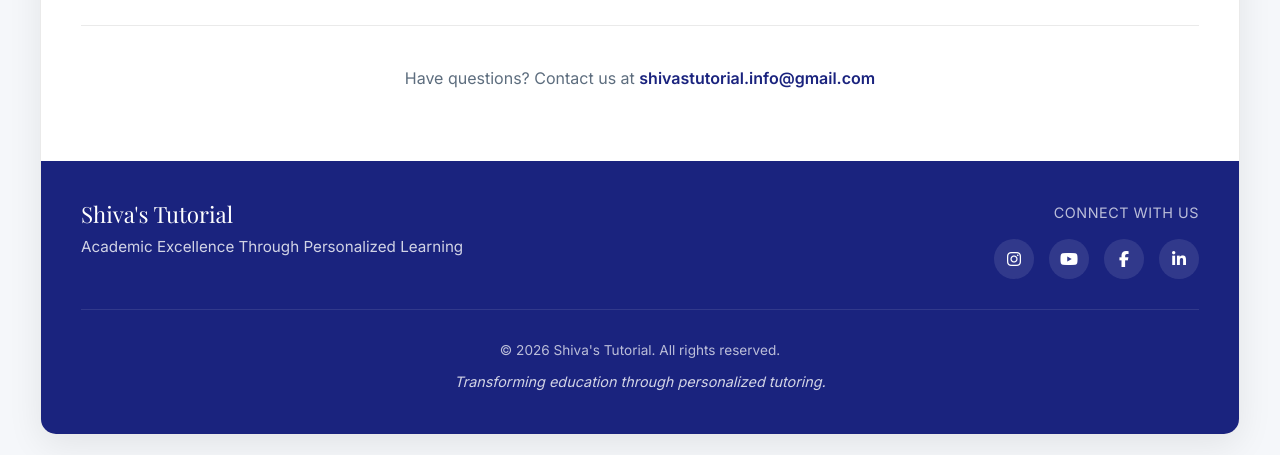
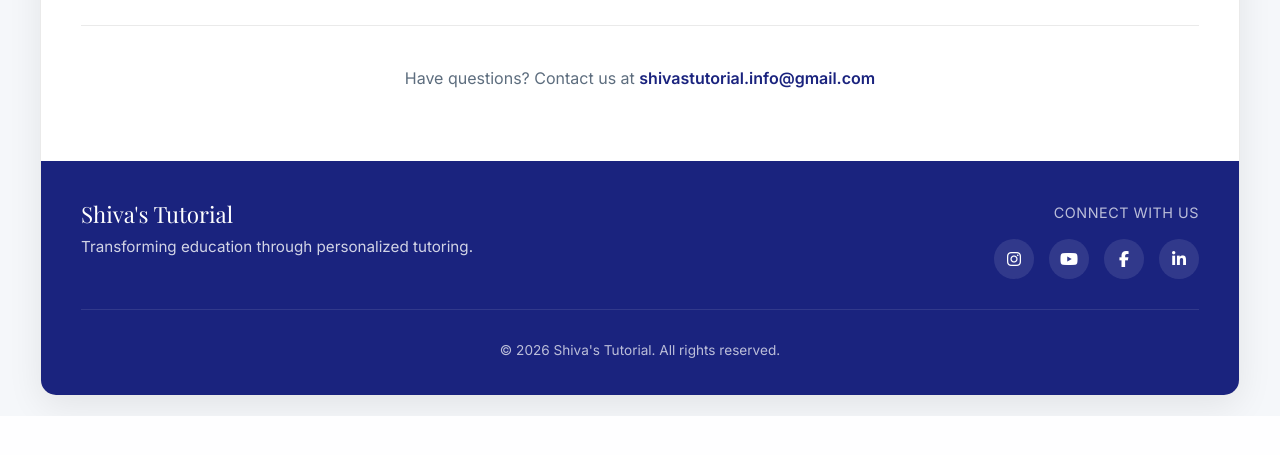
Before and after one commit to ShivaKumar162124/Shiva-sTutorial, a Django app: page / in a window 1280 px wide. Shown: the part 1268-1723 px from the top of the page. After the commit the page ends 1684 px from the top, so only its background shows below. Run offline with Django 5.2, Linux system fonts and the light colour scheme; data comes from the database, SQL or seed files in the repository.

Commit message:
Updated landing page with professional design

```diff
--- a/main/templates/main/landing.html
+++ b/main/templates/main/landing.html
@@ -624,7 +624,7 @@
             <div class="footer-content">
                 <div class="footer-brand">
                     <h4>Shiva's Tutorial</h4>
-                    <p>Academic Excellence Through Personalized Learning</p>
+                    <p>Transforming education through personalized tutoring.</p>
                 </div>
 
                 <div class="footer-social-section">
@@ -648,7 +648,6 @@
 
             <div class="footer-bottom">
                 <p class="copyright">© 2026 Shiva's Tutorial. All rights reserved.</p>
-                <p class="footer-note">Transforming education through personalized tutoring.</p>
             </div>
         </div>
     </div>
```
Also changed, not shown: 1 other file.
